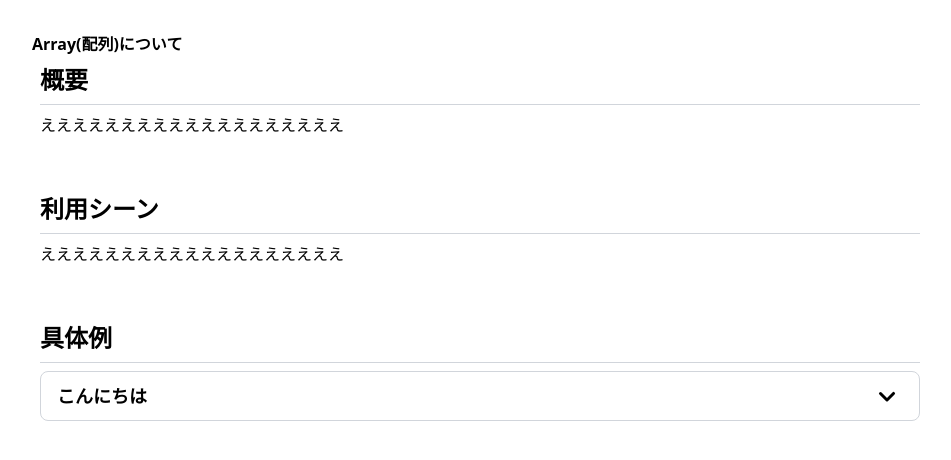
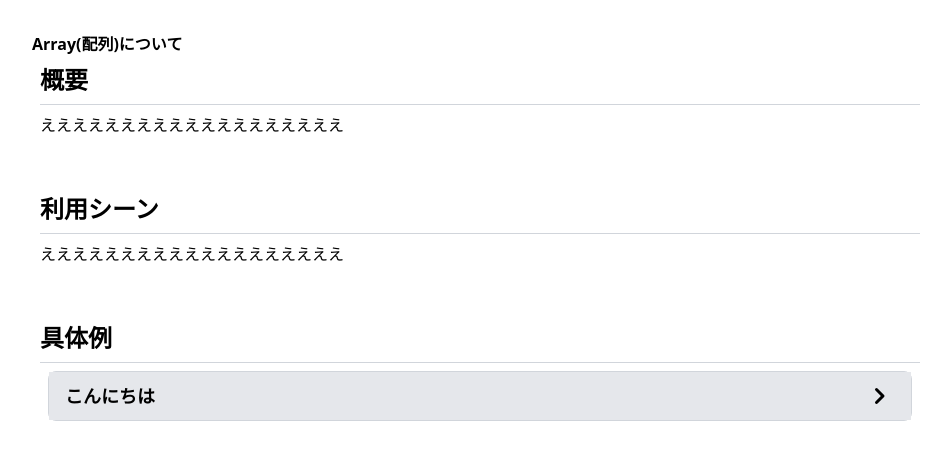
Before and after one commit to ikegamichan/typescript-practice, a Next.js app: page /practice/array in a window 1280 px wide. Shown: the top 460 px of the page, without its empty margins (160-1111 px from the left). Built offline with nearby package versions, Linux system fonts and the light colour scheme.

Commit message:
accordion-boxコンポーネントの実装

```diff
--- a/src/components/accordion-box/index.tsx
+++ b/src/components/accordion-box/index.tsx
@@ -1,22 +1,34 @@
 'use client';
 
-import { ChevronDownIcon, ChevronUpIcon } from '@heroicons/react/16/solid';
+import { ChevronRightIcon, ChevronUpIcon } from '@heroicons/react/16/solid';
 import type { ReactNode } from 'react';
-import { useState } from 'react';
+import { useEffect, useRef, useState } from 'react';
 
 export const AccordionBox = ({ title, children }: { title: string; children: ReactNode }) => {
   const [isOpen, setIsOpen] = useState(false);
+  const headerRef = useRef<HTMLDivElement>(null);
+
+  useEffect(() => {
+    if (!headerRef.current) return;
+    if (isOpen) {
+      headerRef.current.scrollIntoView({
+        behavior: 'smooth',
+        block: 'start',
+      });
+    }
+  }, [isOpen]);
 
   return (
-    <div className="select-none rounded-lg border border-gray-300">
+    <div className="mx-2 rounded-lg border border-gray-300">
       <div
-        className={`box-border flex h-12 cursor-pointer items-center justify-between px-4 ${isOpen && 'h-[49px] border-b border-b-gray-300'}`}
+        ref={headerRef}
+        className={`box-border flex h-12 cursor-pointer select-none items-center justify-between bg-gray-200 px-4 ${isOpen && 'ease h-[49px] border-b border-b-gray-300 transition duration-300'}`}
         onClick={() => {
           setIsOpen((prev) => !prev);
         }}
       >
         <div className="text-lg font-semibold">{title}</div>
-        {isOpen ? <ChevronUpIcon className="size-8" /> : <ChevronDownIcon className="size-8" />}
+        {isOpen ? <ChevronUpIcon className="size-8" /> : <ChevronRightIcon className="size-8" />}
       </div>
       {isOpen && <div className="min-h-20 p-4">{children}</div>}
     </div>
```
